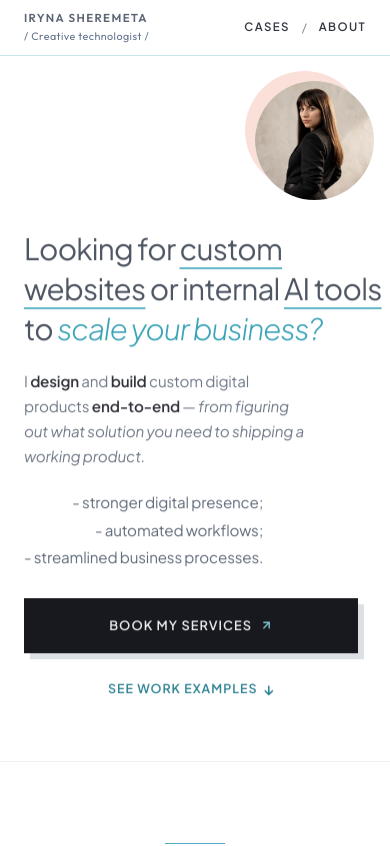
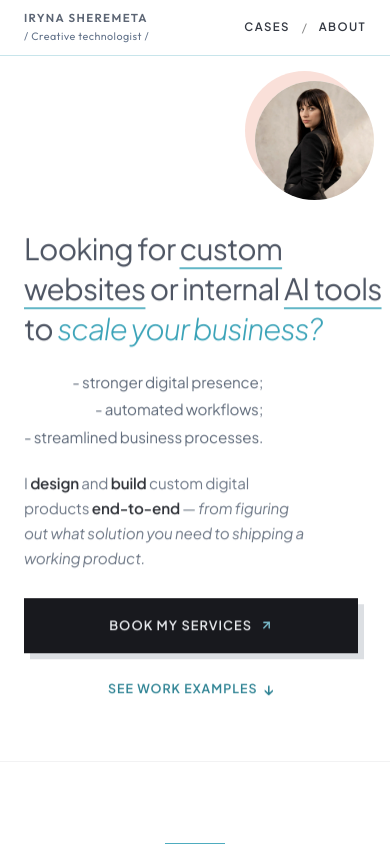
Before and after one commit to Irene2828/porfoliojuly, a Next.js app: page / in a window 390 px wide. Shown: the top 846 px of the page. Built offline with nearby package versions, Linux system fonts and the light colour scheme; no server answers; the database is empty.

Commit message:
feat: mobile hero — move benefits list under headline

```diff
--- a/src/app/v2/components/HeroV2.tsx
+++ b/src/app/v2/components/HeroV2.tsx
@@ -107,15 +107,15 @@ export default function HeroV2() {
                     to <span className="headline-italic-thinner" style={{ fontStyle: 'italic' }}>scale your business?</span>
                   </span>
                 </h1>
-                <p className="hero-frame-paragraph hero-paragraph-anim" style={{ marginTop: '1.7rem', fontSize: '1.213rem', lineHeight: '1.75', color: 'var(--color-body-dark, #333842)', maxWidth: '100%', fontWeight: 400, opacity: 0.9 }}>
-                  I <strong style={{ fontWeight: 600, color: '#1a1d24' }}>design</strong> and <strong style={{ fontWeight: 600, color: '#1a1d24' }}>build</strong> custom digital products <strong style={{ fontWeight: 600, color: '#1a1d24' }}>end-to-end</strong> &mdash; <span className="br-desktop"><br /></span>
-                  <span style={{ fontStyle: 'italic' }}>from figuring out what solution you need to shipping a working product.</span>
-                </p>
                 <ul className="hero-benefits">
                   <li>stronger digital presence;</li>
                   <li>automated workflows;</li>
                   <li>streamlined business processes.</li>
                 </ul>
+                <p className="hero-frame-paragraph hero-paragraph-anim" style={{ marginTop: '1.7rem', fontSize: '1.213rem', lineHeight: '1.75', color: 'var(--color-body-dark, #333842)', maxWidth: '100%', fontWeight: 400, opacity: 0.9 }}>
+                  I <strong style={{ fontWeight: 600, color: '#1a1d24' }}>design</strong> and <strong style={{ fontWeight: 600, color: '#1a1d24' }}>build</strong> custom digital products <strong style={{ fontWeight: 600, color: '#1a1d24' }}>end-to-end</strong> &mdash; <span className="br-desktop"><br /></span>
+                  <span style={{ fontStyle: 'italic' }}>from figuring out what solution you need to shipping a working product.</span>
+                </p>
               </div>
 
               {/* CTAs: right-aligned flush with line 2 of headline */}
```
